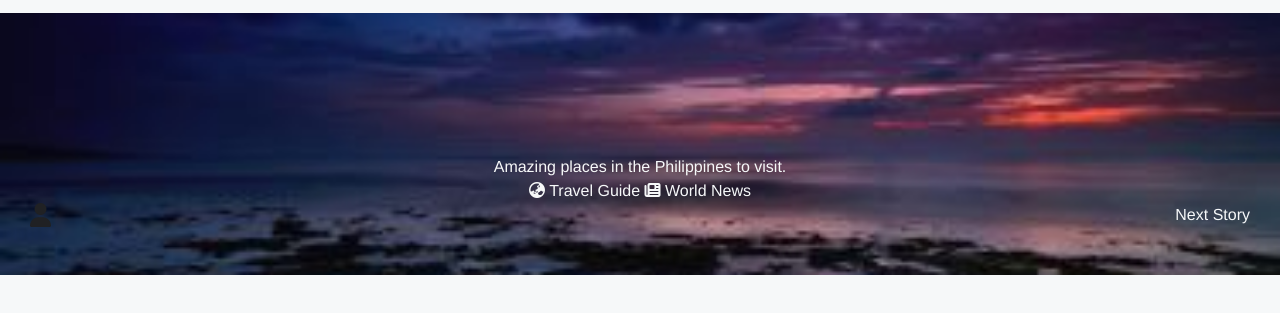
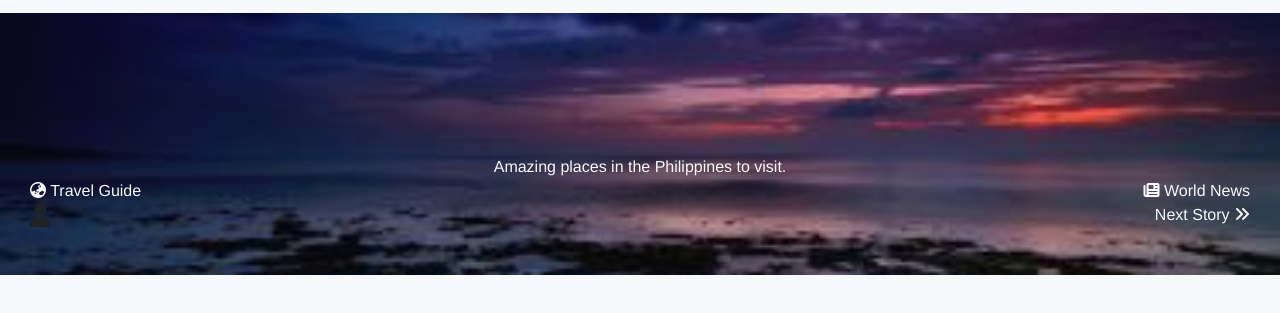
Before and after one commit to jjalbuenacabuyao/travel, a plain HTML site: page index.html in a window 1280 px wide. Shown: the part 115-428 px from the top of the page. Drawn offline with Linux system fonts and the light colour scheme.

Commit message:
Added utility classes in jumbotron__links and added icon in next story

```diff
--- a/index.html
+++ b/index.html
@@ -34,17 +34,22 @@
 
     <section class="jumbotron">
       <h1>Amazing places in the Philippines to visit.</h1>
-      <a href="#" class="jumbotron__links">
+      <div class="jumbotron__links flex flex__ai__center flex__jc__sb">
+        <a href="#">
         <i class="fa-solid fa-earth-asia"></i>
         Travel Guide
       </a>
-      <a href="#" class="jumbotron__links">
+      <a href="#">
         <i class="fa-solid fa-newspaper"></i>
         World News
       </a>
+      </div>
       <div class="jumbotron__footer flex flex__ai__center flex__jc__sb">
         <i class="fa fa-user fa-xl"></i>
-      <a href="#" class="next">Next Story</a>
+      <a href="#" class="next">
+        Next Story
+        <i class="fa-solid fa-angles-right"></i>
+      </a>
       </div>
     </section>
   </body>
```
